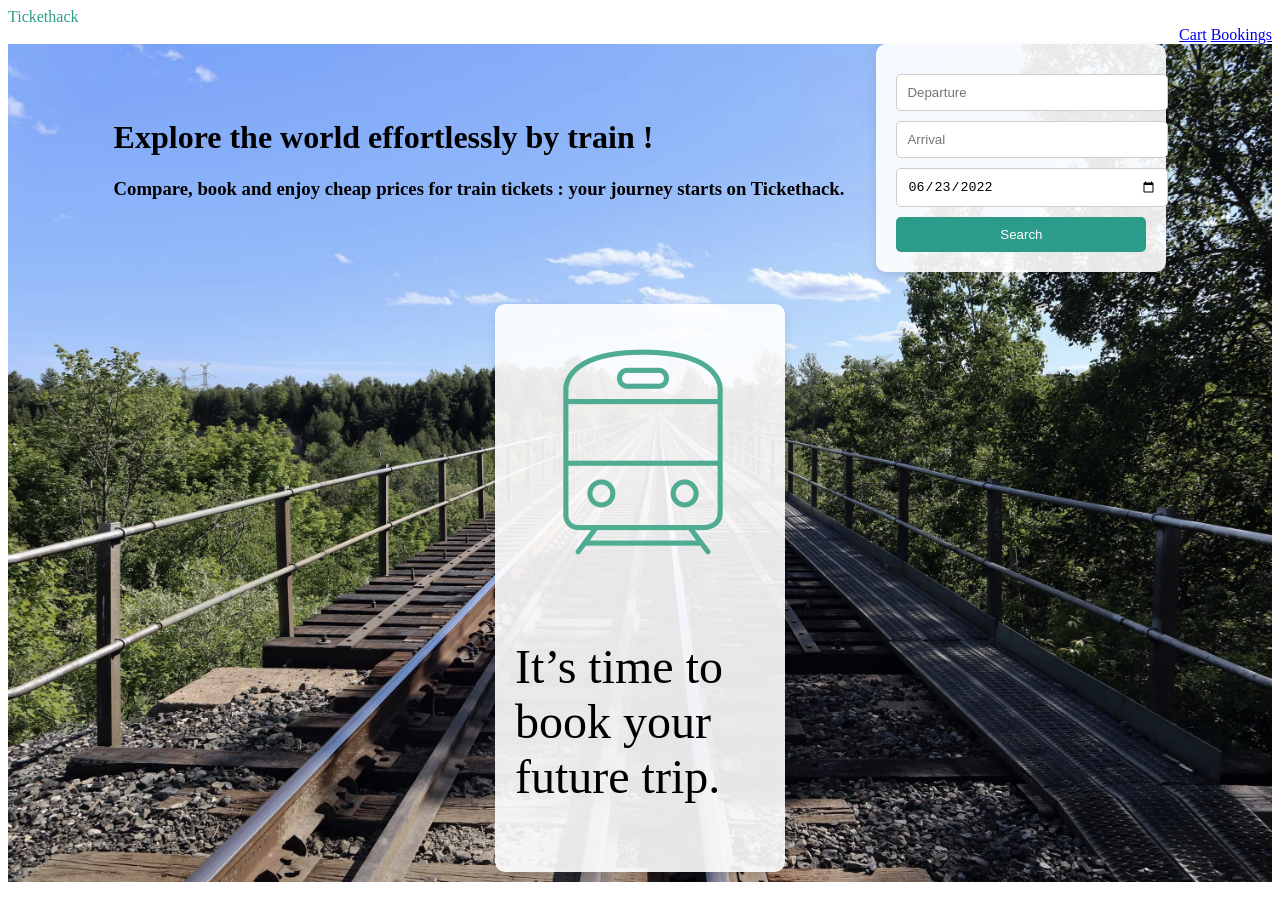
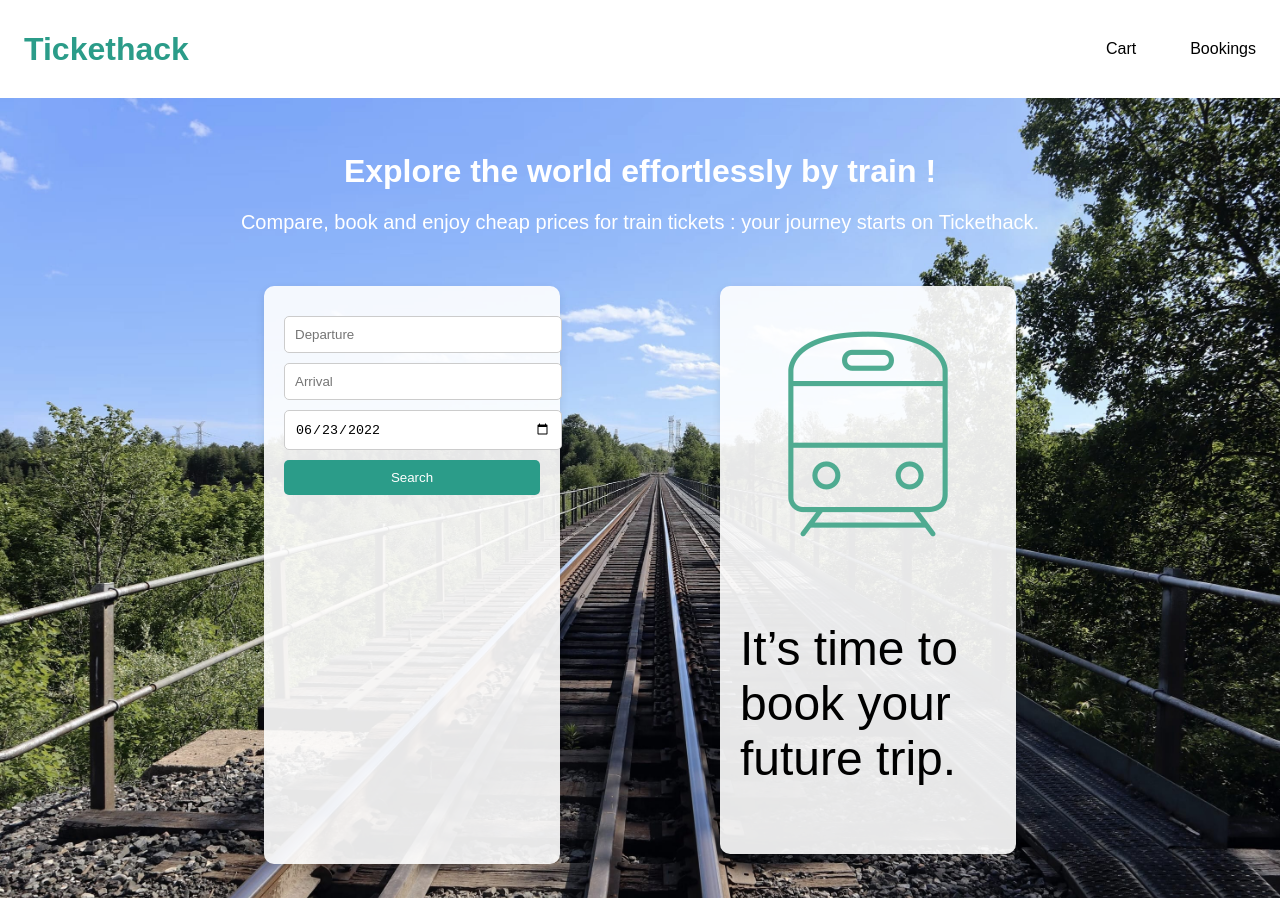
Before and after one commit to marionbaraer292-ux/tickethack, a plain HTML site: page frontend/index.html in a window 1280 px wide. Drawn offline with Linux system fonts and the light colour scheme.

Commit message:
fix part front index + header

```diff
--- /dev/null
+++ b/frontend/header.html
@@ -0,0 +1,7 @@
+<div id="navbar">
+    <div class="logo">Tickethack</div>
+    <nav class="nav-links">
+        <a href="#">Cart</a>
+        <a href="#">Bookings</a>
+    </nav>
+</div>
--- a/frontend/index.html
+++ b/frontend/index.html
@@ -1,38 +1,40 @@
 <!DOCTYPE html>
 <html lang="en">
     <head>
-    <meta charset="UTF-8">
-    <meta name="viewport" content="width=device-width, initial-scale=1.0">
+        <meta charset="UTF-8" />
+        <meta name="viewport" content="width=device-width, initial-scale=1.0" />
         <title>Document</title>
+        <link rel="stylesheet" href="style.css" />
         <link rel="stylesheet" href="styleIndex.css" />
     </head>
     <body>
-    <header class="navbar">
-        <div class="logo">Tickethack</div>
-        <nav class="nav-links">
-            <a href="#">Cart</a>
-            <a href="#">Bookings</a>
-        </nav>
-    </header>
+        <header id="header"></header>
 
         <div class="content">
             <div class="title">
                 <h1>Explore the world effortlessly by train !</h1>
-            <h3>Compare, book and enjoy cheap prices for train tickets : your journey starts on Tickethack.</h3>
+                <p>
+                    Compare, book and enjoy cheap prices for train tickets :
+                    your journey starts on Tickethack.
+                </p>
             </div>
+            <div id="search">
                 <div class="search-box">
-            <input type="text" placeholder="Departure">
-            <input type="text" placeholder="Arrival">
-            <input type="date" value="2022-06-23">
+                    <input type="text" placeholder="Departure" />
+                    <input type="text" placeholder="Arrival" />
+                    <input type="date" value="2022-06-23" />
                     <button>Search</button>
                 </div>
 
                 <div class="info-card">
                     <div class="icon">
-                <img src="./images/train.png">
+                        <img src="./images/train.png" alt="" />
                     </div>
                     <p>It’s time to book your future trip.</p>
                 </div>
+            </div>
+        </div>
+        <script src="script.js"></script>
         <script src="scriptIndex.js"></script>
     </body>
 </html>
--- /dev/null
+++ b/frontend/script.js
@@ -0,0 +1,13 @@
+const loadHeader = async () => {
+    try {
+        const response = await fetch("header.html");
+        if (!response.ok) throw new Error("Erreur HTTP " + response.status);
+
+        const html = await response.text();
+        document.querySelector("#header").innerHTML = html;
+    } catch (err) {
+        console.error("Erreur chargement header:", err);
+    }
+};
+
+loadHeader();
--- /dev/null
+++ b/frontend/style.css
@@ -0,0 +1,29 @@
+body {
+    padding: 0;
+    margin: 0;
+    font-family: Arial, Helvetica, sans-serif;
+}
+
+#navbar {
+    height: 50px;
+    padding: 1.5rem;
+    display: flex;
+    justify-content: space-between;
+    align-items: center;
+
+    .logo {
+        font-size: 2rem;
+        font-weight: bold;
+        color: #2b9c89;
+    }
+
+    .nav-links {
+        display: flex;
+        min-width: 150px;
+        justify-content: space-between;
+        a {
+            text-decoration: none;
+            color: black;
+        }
+    }
+}
--- a/frontend/styleIndex.css
+++ b/frontend/styleIndex.css
@@ -1,39 +1,39 @@
 .content {
     background-image: url("./images/background.jpg");
     background-size: cover;
-}
-header {
-    color: white;
-    text-align: center;
-}
-
-.logo{
-    color: #2b9c89;
-    text-align: left;
-}
-
-.nav-links{
-    color: black;
-    text-align: right;
-}
-
-.content {
     display: flex;
+    flex-direction: column;
     justify-content: center;
     align-items: center;
     gap: 2rem;
     flex-wrap: wrap;
+    width: 100vw;
+    height: 100vh;
+
+    .title {
+        color: white;
+        text-align: center;
+        p {
+            font-size: 1.25rem;
+        }
     }
 
-.search-box, .info-card {
+    #search {
+        display: flex;
+        width: 100%;
+        justify-content: center;
+        gap: 10rem;
+
+        .search-box,
+        .info-card {
             background: rgba(255, 255, 255, 0.9);
             border-radius: 10px;
             padding: 20px;
-    width: 250px;
-    box-shadow: 0 4px 10px rgba(0,0,0,0.1);
+            width: 20%;
+            box-shadow: 0 4px 10px rgba(0, 0, 0, 0.1);
         }
-
-.search-box input {
+        .search-box {
+            input {
                 display: block;
                 width: 100%;
                 margin: 10px 0;
@@ -41,8 +41,7 @@ header {
                 border-radius: 5px;
                 border: 1px solid #ccc;
             }
-
-.search-box button {
+            button {
                 width: 100%;
                 padding: 10px;
                 background-color: #2b9c89;
@@ -51,12 +50,15 @@ header {
                 border-radius: 5px;
                 cursor: pointer;
             }
+        }
 
         .info-card {
             font-size: 3rem;
             margin-bottom: 10px;
-}
 
             .icon {
                 justify-content: center;
             }
+        }
+    }
+}
```
Lines whose indentation alone changed are shown as unchanged.
